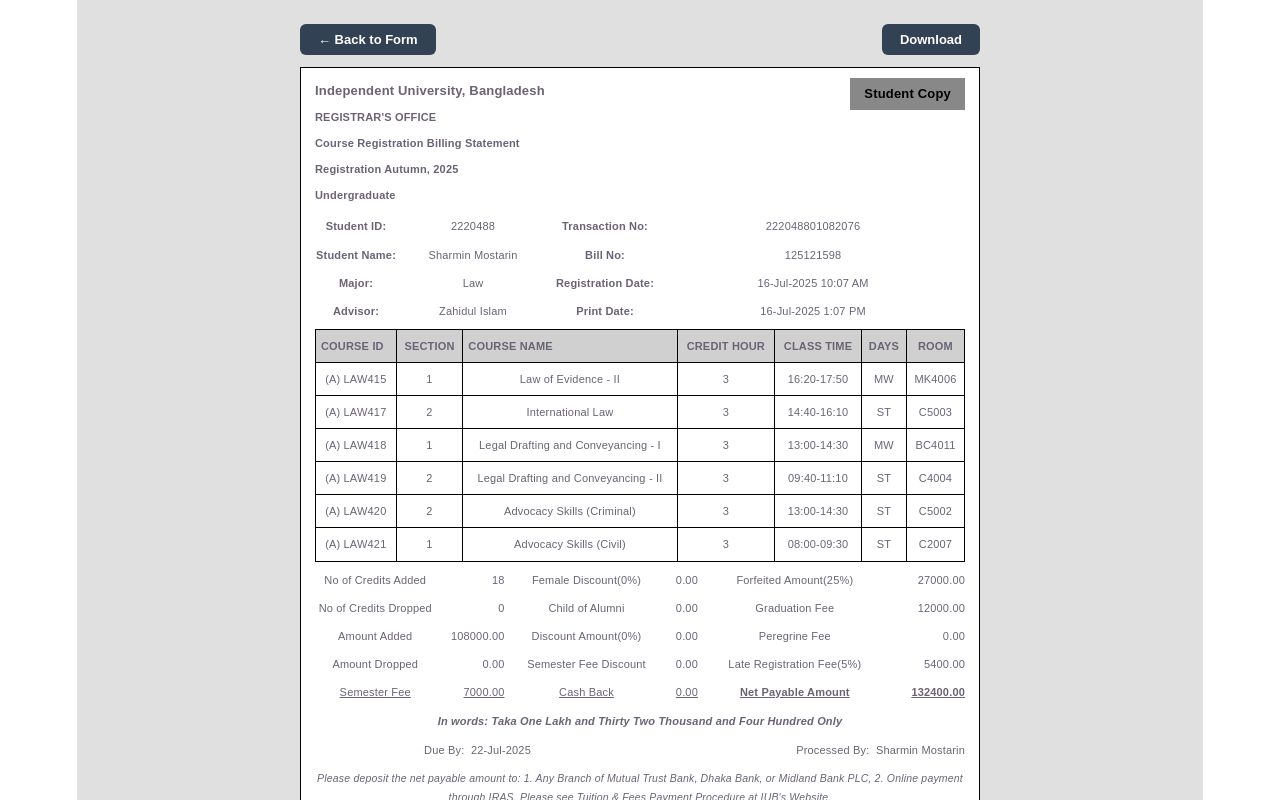
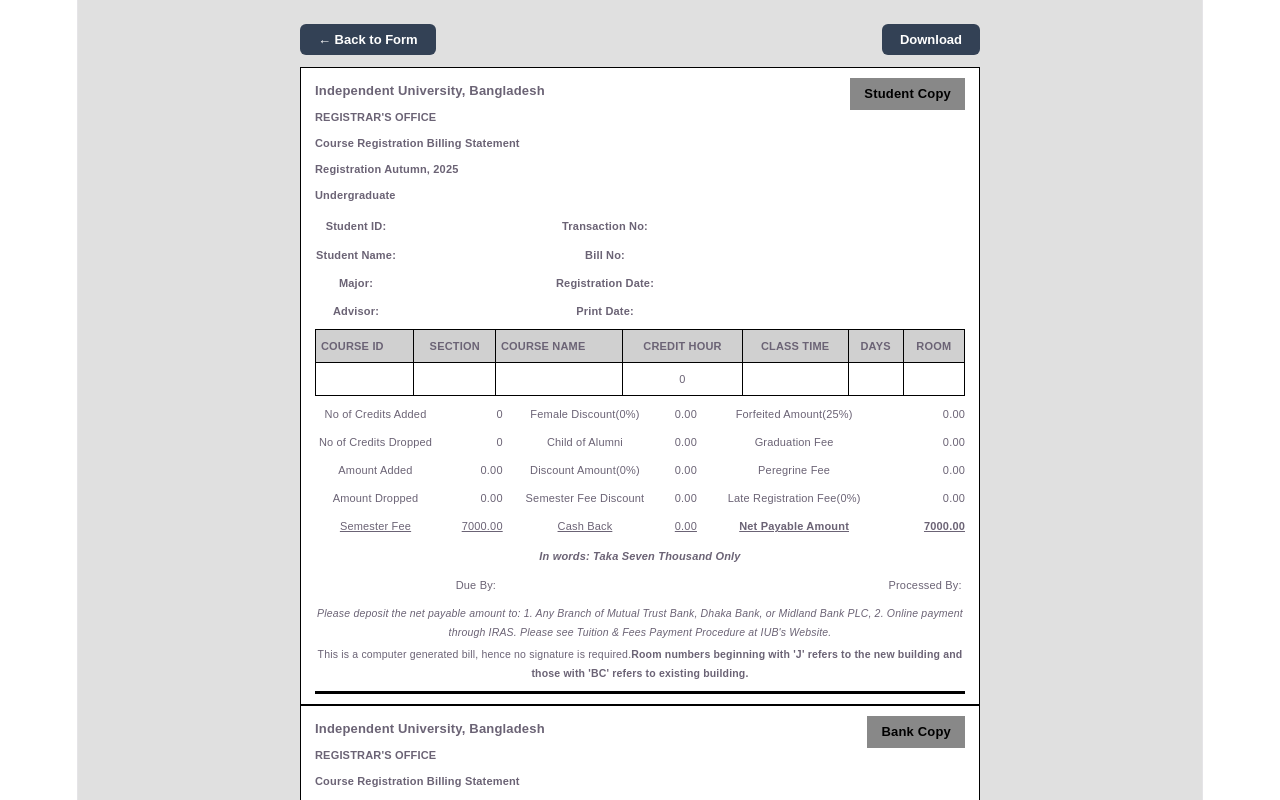
Before and after one commit to HafijurRahmanBhuiyan/iub-bill-web, a React (Vite) app: page / in a window 1280 px wide. Both pictures are taken after a click on the button "PDF View". Shown: the top 800 px of the page. Built offline with nearby package versions, Linux system fonts and the light colour scheme.

Commit message:
bill page update

```diff
--- a/src/App.jsx
+++ b/src/App.jsx
@@ -5,17 +5,19 @@ import RegistrationBill from './RegistrationBill.jsx'
 function App() {
   const [page, setPage] = useState('form')
   const [registrationId, setRegistrationId] = useState(null)
+  const [formData, setFormData] = useState(null)
 
   if (page === 'bill') return (
     <RegistrationBill
       registrationId={registrationId}
-      onBack={() => { setPage('form'); setRegistrationId(null) }}
+      formData={formData}
+      onBack={() => { setPage('form'); setRegistrationId(null); setFormData(null) }}
     />
   )
 
   return (
     <RegistrationForm
-      onPdfView={() => setPage('bill')}
+      onPdfView={(data) => { setFormData(data); setPage('bill') }}
       onSubmitted={(id) => { setRegistrationId(id); setPage('bill') }}
     />
   )
--- a/src/RegistrationBill.jsx
+++ b/src/RegistrationBill.jsx
@@ -118,7 +118,6 @@ const BillingStatement = ({ copy, reg: regProp, courses: coursesProp }) => {
       border: "1px solid #000",
       padding: "10px 14px",
       marginBottom: "0",
-      pageBreakAfter: "always",
       backgroundColor: "#fff",
       width: "680px",
       boxSizing: "border-box",
@@ -254,7 +253,43 @@ const BillingStatement = ({ copy, reg: regProp, courses: coursesProp }) => {
   );
 };
 
-export default function RegistrationBill({ registrationId, onBack }) {
+const mapFormToReg = (form) => ({
+  student_id: form.studentId,
+  student_name: form.studentName,
+  major: form.major,
+  advisor: form.advisor,
+  semester: form.semester,
+  year: form.year,
+  level: form.level,
+  transaction_no: form.transactionNo,
+  bill_no: form.billNo,
+  registration_date: form.registrationDate,
+  print_date: form.printDate,
+  female_discount: parseFloat(form.femaleDiscount) || 0,
+  child_of_alumni: parseFloat(form.childOfAlumni) || 0,
+  discount_amount: parseFloat(form.discountAmount) || 0,
+  semester_fee: parseFloat(form.semesterFee) || 0,
+  graduation_fee: parseFloat(form.graduationFee) || 0,
+  peregrine_fee: parseFloat(form.peregrineFee) || 0,
+  late_reg_fee: parseFloat(form.lateRegFee) || 0,
+  cash_back: parseFloat(form.cashBack) || 0,
+  forfeited_amount: parseFloat(form.forfeitedAmount) || 0,
+  due_by: form.dueBy,
+  processed_by: form.processedBy,
+});
+
+const mapFormToCourses = (formCourses) =>
+  formCourses.map(c => ({
+    course_id: c.courseId,
+    section: c.section,
+    course_name: c.courseName,
+    credit_hour: parseFloat(c.creditHour) || 0,
+    class_time: c.classTime,
+    days: c.days,
+    room: c.room,
+  }));
+
+export default function RegistrationBill({ registrationId, onBack, formData }) {
   const [registration, setRegistration] = useState(null);
   const [loading, setLoading] = useState(!!registrationId);
   const [error, setError] = useState(null);
@@ -298,7 +333,12 @@ export default function RegistrationBill({ registrationId, onBack }) {
           padding: "8px 18px", borderRadius: "6px", cursor: "pointer",
           fontSize: "13px", fontWeight: "600", fontFamily: "'DM Sans', sans-serif",
         }}>← Back to Form</button>
-        <button onClick={() => window.print()} style={{
+        <button onClick={() => {
+          const orig = document.title;
+          document.title = 'IUB Registration Bill';
+          window.print();
+          setTimeout(() => { document.title = orig; }, 100);
+        }} style={{
           background: "#334155", border: "none", color: "#fff",
           padding: "8px 18px", borderRadius: "6px", cursor: "pointer",
           fontSize: "13px", fontWeight: "600", fontFamily: "'DM Sans', sans-serif",
@@ -306,12 +346,26 @@ export default function RegistrationBill({ registrationId, onBack }) {
       </div>
       {loading && <div style={{ color: "#333", fontSize: "14px" }}>Loading registration data...</div>}
       {error && <div style={{ color: "#c00", fontSize: "14px" }}>Error: {error}</div>}
-      {!loading && !error && (
+      {!loading && !error && registrationId && (
         <>
           <BillingStatement copy="Student Copy" reg={registration} courses={registration?.courses} />
           <BillingStatement copy="Bank Copy" reg={registration} courses={registration?.courses} />
         </>
       )}
+      {!loading && !error && !registrationId && formData && (
+        <>
+          <BillingStatement copy="Student Copy" reg={mapFormToReg(formData)} courses={mapFormToCourses(formData.courses)} />
+          <BillingStatement copy="Bank Copy" reg={mapFormToReg(formData)} courses={mapFormToCourses(formData.courses)} />
+        </>
+      )}
+      {!loading && !error && !registrationId && !formData && (
+        <div style={{
+          color: "#333", fontSize: "16px", marginTop: "60px",
+          textAlign: "center", fontFamily: "'DM Sans', sans-serif",
+        }}>
+          No data to display. Please fill out the form first and click PDF View.
+        </div>
+      )}
     </div>
   );
 }
--- a/src/RegistrationForm.jsx
+++ b/src/RegistrationForm.jsx
@@ -201,7 +201,7 @@ export default function RegistrationForm({ onPdfView, onSubmitted }) {
               <p style={{ margin: 0, color: "#64748b", fontSize: "13px" }}>Billing Statement · Registrar's Office</p>
             </div>
             <div style={{ display: "flex", alignItems: "flex-end", gap: "10px" }}>
-              <button onClick={onPdfView} style={{
+              <button onClick={() => onPdfView(form)} style={{
                 background: "transparent", border: "1px solid #3b82f6", color: "#3b82f6",
                 borderRadius: "8px", padding: "10px 20px", fontSize: "13px", fontWeight: "600",
                 cursor: "pointer", fontFamily: "'DM Sans', sans-serif",
```
